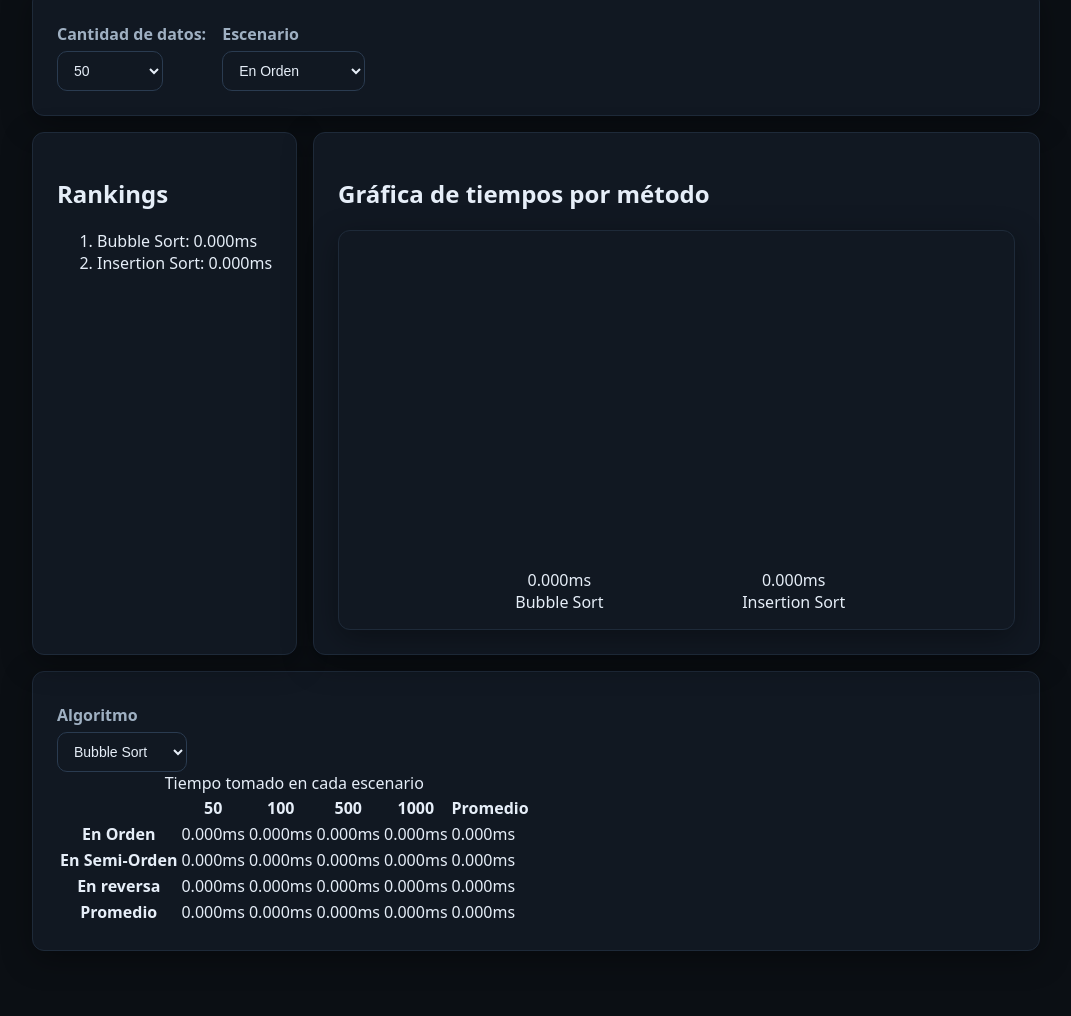
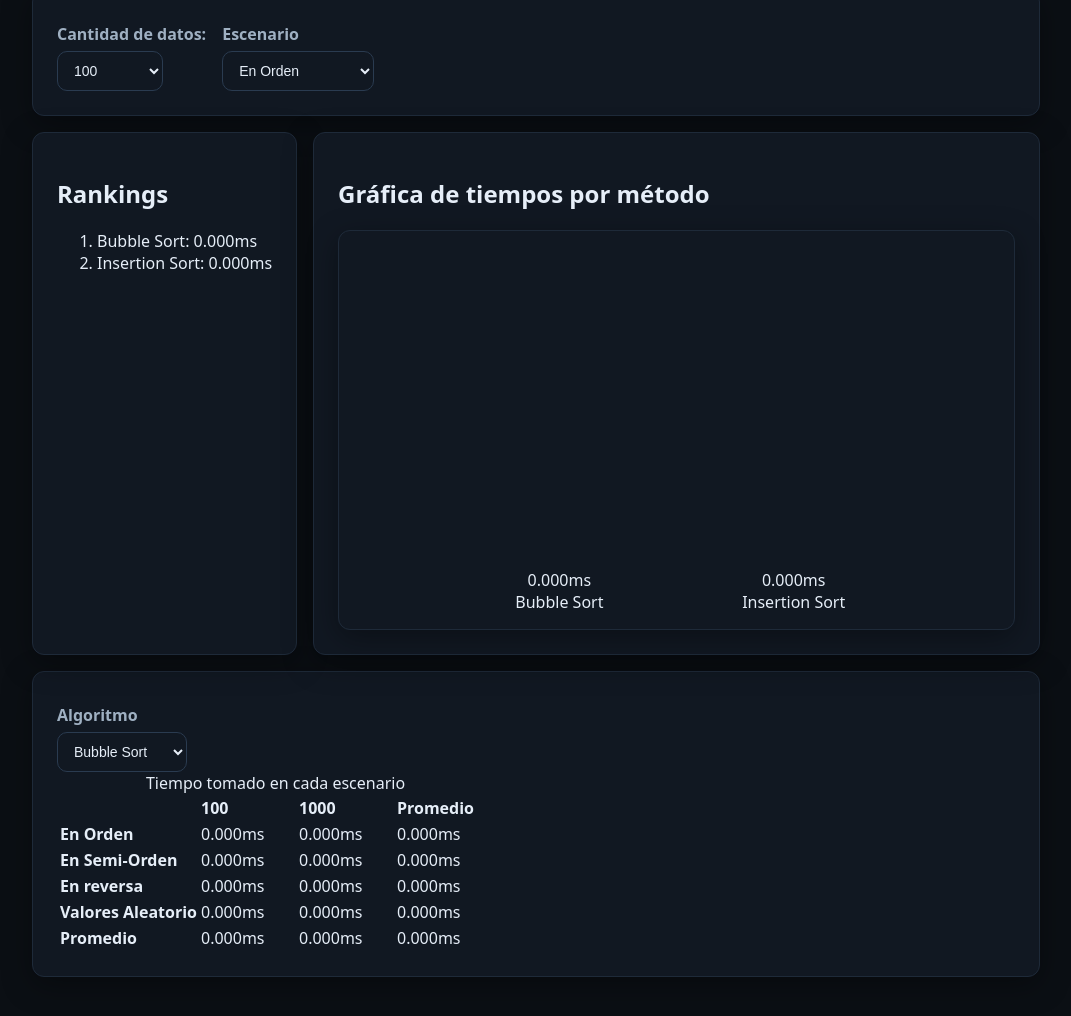
Before and after one commit to FranciscoInzunza2006/UAS-3ro-EstructuraDeDatos, a plain HTML site: page JavaScript/Benchmarker+/index.html in a window 1280 px wide. Shown: the part 190-1206 px from the top of the page, without its empty margins (104-1175 px from the left). Before the commit the page ends 1181 px from the top, so only its background shows below. Drawn offline with Linux system fonts and the light colour scheme.

Commit message:
Yes... closer...

```diff
--- a/JavaScript/Benchmarker+/benchmarker.js
+++ b/JavaScript/Benchmarker+/benchmarker.js
@@ -13,8 +13,8 @@ class Benchmarker {
 
     #getTimes(sorting_algorithm) {
         let results = new Array(sample_generators.length);
-        for (let i = 0; i < samples_size.length - 1; i++) {
-            results[i] = new Array(samples_size.length);
+        for (let i = 0; i < sample_generators.length; i++) {
+            results[i] = new Array(samples_size.length).fill(-1);
         }
 
         let i = 0;
--- a/JavaScript/Benchmarker+/gui.js
+++ b/JavaScript/Benchmarker+/gui.js
@@ -1,4 +1,3 @@
-runBenchmarks();
 
 const SAMPLE_SIZE_CONTROL = document.getElementById('sample-size');
 const SAMPLE_TYPE_CONTROL = document.getElementById('sample-type');
@@ -164,10 +163,14 @@ SAMPLE_TYPE_CONTROL.addEventListener('change', updateStuff);
 
 ALGORITHM_CONTROL.addEventListener('change', updateResultsTable);
 
-addDropdownOptions();
+window.onload = () => {
+    runBenchmarks();
 
-createGraphBars();
-updateStuff();
+    addDropdownOptions();
 
-createResultsTable();
-updateResultsTable();
+    createGraphBars();
+    updateStuff();
+
+    createResultsTable();
+    updateResultsTable();
+}
--- a/JavaScript/Benchmarker+/main.js
+++ b/JavaScript/Benchmarker+/main.js
@@ -2,11 +2,10 @@
 "use strict";
 
 const samples_size = [
-    50,
+    //50,
     100,
-    500,
-    1000,
-    //1_000,
+    //500,
+    1_000,
     //10_000,
     //100_000
 ];
@@ -14,13 +13,15 @@ const samples_size = [
 const sample_generators = [
     inOrder,
     inSemiOrder,
-    inReverse
+    inReverse,
+    randomValues,
 ];
 
 const sample_generators_name = [
     "En Orden",
     "En Semi-Orden",
-    "En reversa"
+    "En reversa",
+    "Valores Aleatorio",
 ];
 
 const sorting_algorithms = [
--- a/JavaScript/Benchmarker+/sample_generators.js
+++ b/JavaScript/Benchmarker+/sample_generators.js
@@ -21,3 +21,9 @@ function inReverse(array) {
         array[i] = array.length - i;
     }
 }
+
+function randomValues(array) {
+    for (let i = 0; i < array.length; i++) {
+        array[i] = Math.floor(Math.random() * array.length); // LMAO this thing is unfair af
+    }
+}
--- a/JavaScript/Benchmarker+/style.css
+++ b/JavaScript/Benchmarker+/style.css
@@ -9,7 +9,6 @@
     --text-secondary: #9fb0c2;
 
     --graph-bar-color: #0ea5e9;
-
 }
 
 * {
@@ -33,7 +32,7 @@ p {
 
 section {
     background: var(--card-background-color);
-    box-shadow: 0 8px 30px rgba(0,0,0,.35);
+    box-shadow: 0 8px 30px rgba(0, 0, 0, .35);
 
     border: 1px solid var(--border);
     border-radius: 12px;
@@ -59,6 +58,14 @@ select {
     padding: 10px 12px;
     border: 1px solid #2a3b50;
     border-radius: 10px;
+}
+
+th {
+    text-align: left;
+}
+
+td {
+    width: 6rem;
 }
 
 #controls {
@@ -89,7 +96,7 @@ select {
     border: 1px solid var(--border);
     border-radius: 12px;
     padding: 16px;
-    box-shadow: 0 8px 30px rgba(0,0,0,.35);
+    box-shadow: 0 8px 30px rgba(0, 0, 0, .35);
 
     height: 50vh;
 }
```
